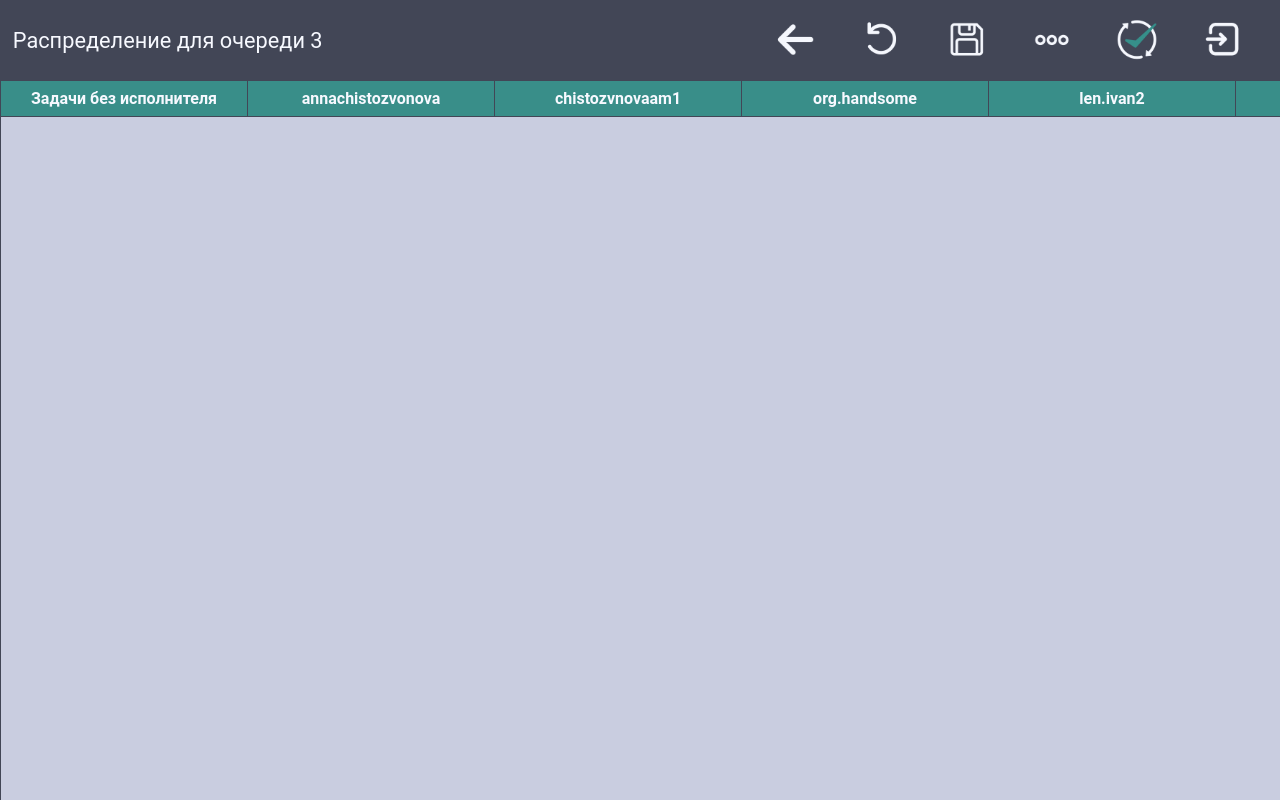
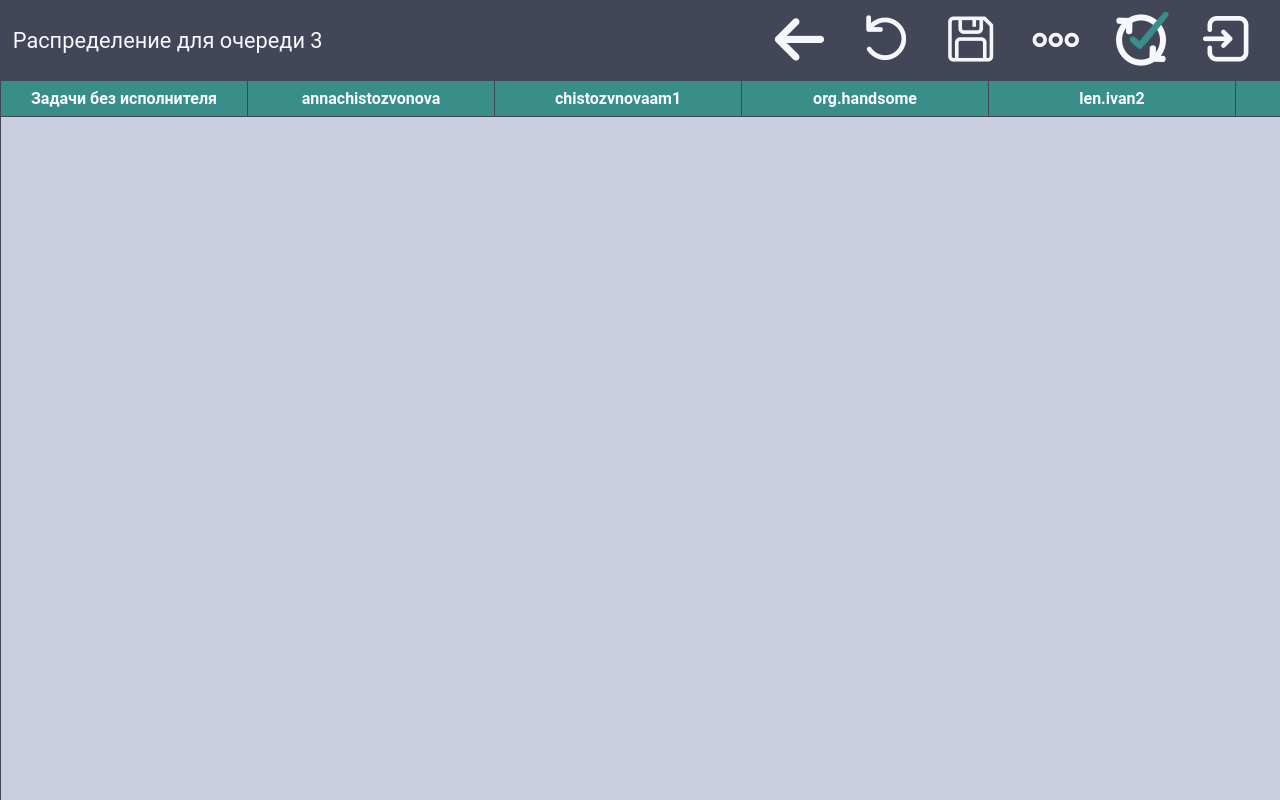
Before and after one commit to Innlock/task_distribution, a Flask app: page /distribution in a window 1280 px wide. Run offline with Flask 3, Linux system fonts and the light colour scheme; the visitor is signed in with stand-in values (Sample User, id 1); data comes from the database, SQL or seed files in the repository; data that the repository does not hold is empty; parts of the project's set-up code (start-up, migrations or seed data) failed here and were passed over.

Commit message:
Обновила одну иконку

```diff
--- a/templates/distribution.html
+++ b/templates/distribution.html
@@ -133,7 +133,8 @@
     }
 
     .dist_name {
-        min-width: 40%;
+        width: 40%;
+        min-width: 20%;
         font-size: 1.7vw;
         text-align: left;
         padding-left: 1vw;
@@ -141,21 +142,25 @@
 
     .dist_buttons {
         display: flex;
-        max-width: 40%;
-        max-height: 70%;
+        width: 40%;
+        max-width: 80%;
+        max-height: 80%;
         margin-left: auto;
         margin-right: 0;
+        align-items: center;
     }
 
     .icons {
-        border: none; /* Убираем границу */
-        background: none; /* Убираем фон */
-        padding: 5px; /* Убираем внутренние отступы */
-        margin: 0; /* Убираем внешние отступы */
-        font: inherit; /* Используем наследуемый шрифт */
-        cursor: pointer; /* Делаем курсор указателем */
-        color: inherit; /* Используем наследуемый цвет текста */
-        text-decoration: none; /* Убираем подчеркивание */
+        border: none;
+        background: none;
+        padding: 0;
+        margin: 0;
+        font: inherit;
+        cursor: pointer;
+        color: inherit;
+        text-decoration: none;
+        max-width: 100%;
+        max-height: 100%;
     }
 
     .icons:hover {
@@ -164,28 +169,11 @@
     }
 
     .icons_img {
-        max-width: 100%;
-        max-height: 100%;
+        max-width: 75%;
+        max-height: 75%;
+        display: flex;
         align-items: center;
-        display: flex;
     }
-
-    .logout icons_img {
-        max-width: inherit;
-        max-height: inherit;
-        display: block;
-    }
-
-    {#button:hover::before, a:hover::before {#}
-    {#    content: attr(data-title);#}
-    {#    position: absolute;#}
-    {#    background-color: #F7F9FF;#}
-    {#    color: #424656;#}
-    {#    padding: 1px;#}
-    {#    border-radius: 1px;#}
-    {#    font-family: "Roboto", sans-serif;#}
-    {#    font-size: 12px;#}
-    {#}#}
 
 
     /* Основные элементы */
```
Also changed, not shown: static/pictures/approve.png.
